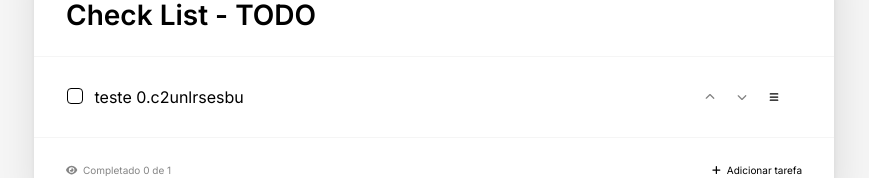
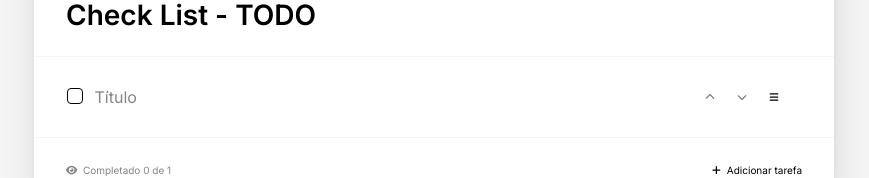
Before and after one commit to fernanduandrade/check-list, a Vue app: page / in a window 1280 px wide. Both pictures are taken after a click on the element "Adicionar tarefa". Shown: the part 316-494 px from the top of the page, without its empty margins (206-1075 px from the left). Built offline with nearby package versions, Linux system fonts and the light colour scheme.

Commit message:
feat: adicionado edição do título

```diff
--- a/src/App.vue
+++ b/src/App.vue
@@ -20,8 +20,9 @@ const addTodo = () => todoList.value.push({
     id:  generateId(),
     description: '',
     priority: 'black',
-    title: `teste ${generateId()}`,
-    actionOpened: false
+    title: ``,
+    actionOpened: false,
+    editing: false,
   })
 
 
@@ -52,8 +53,12 @@ function duplicateTodo(todo: Todo) {
 
 function deleteTodo(todo: Todo) {
   const indexOf = todoList.value.indexOf(todo)
-  console.log(indexOf)
   todoList.value.splice(indexOf, 1)
+}
+
+
+function changeTodoTitle(todo: Todo) {
+  todo.editing = true
 }
 
 </script>
@@ -78,9 +83,19 @@ function deleteTodo(todo: Todo) {
             />
           </div>
 
-          <div class="check-list__section task__title">
-            <label for="">{{ todo.title ? todo.title : `Pular da ponte ${index}` }}</label>
+          <div v-if="todo.editing" class="check-list__section task__input">
+            <input
+              class="check-list__section task__input--editing"
+              v-if="todo.editing"
+              @keyup.enter="todo.editing = false"
+              type="text"
+              v-model="todo.title"
+            >
           </div>
+          <div v-else class="check-list__section task__title">
+            <label :class="`check-list__section task__title${(!todo.title ? '--empty' : '')}`" @dblclick="changeTodoTitle(todo)" for="">{{ todo.title ? todo.title : `Título` }}</label>
+          </div>
+
           <div class="check-list__section task__actions">
             <div
               :class="`check-list__section task__actions--icon ${(index === 0 || todoList.length === 1 ? 'disabled': '')}`"
--- a/src/styles/_base.scss
+++ b/src/styles/_base.scss
@@ -67,10 +67,25 @@ body {
             padding: 8px 32px;
             gap: 8px;
 
+            &__input {
+                font-size: 16px;
+                line-height: 23px;
+                width: 580px;
+
+                &--editing {
+                    outline-color: transparent;
+                    border: none;
+                }
+            }
+
             &__title {
                 font-size: 16px;
                 line-height: 23px;
                 width: 580px;
+
+                &--empty {
+                    color: #858585;
+                }
             }
 
             &__actions {
--- a/src/utils/types.ts
+++ b/src/utils/types.ts
@@ -6,5 +6,6 @@ export interface Todo {
   completed: boolean,
   title: string,
   priority: Priority,
-  actionOpened: boolean
+  actionOpened: boolean,
+  editing: boolean
 }
```
